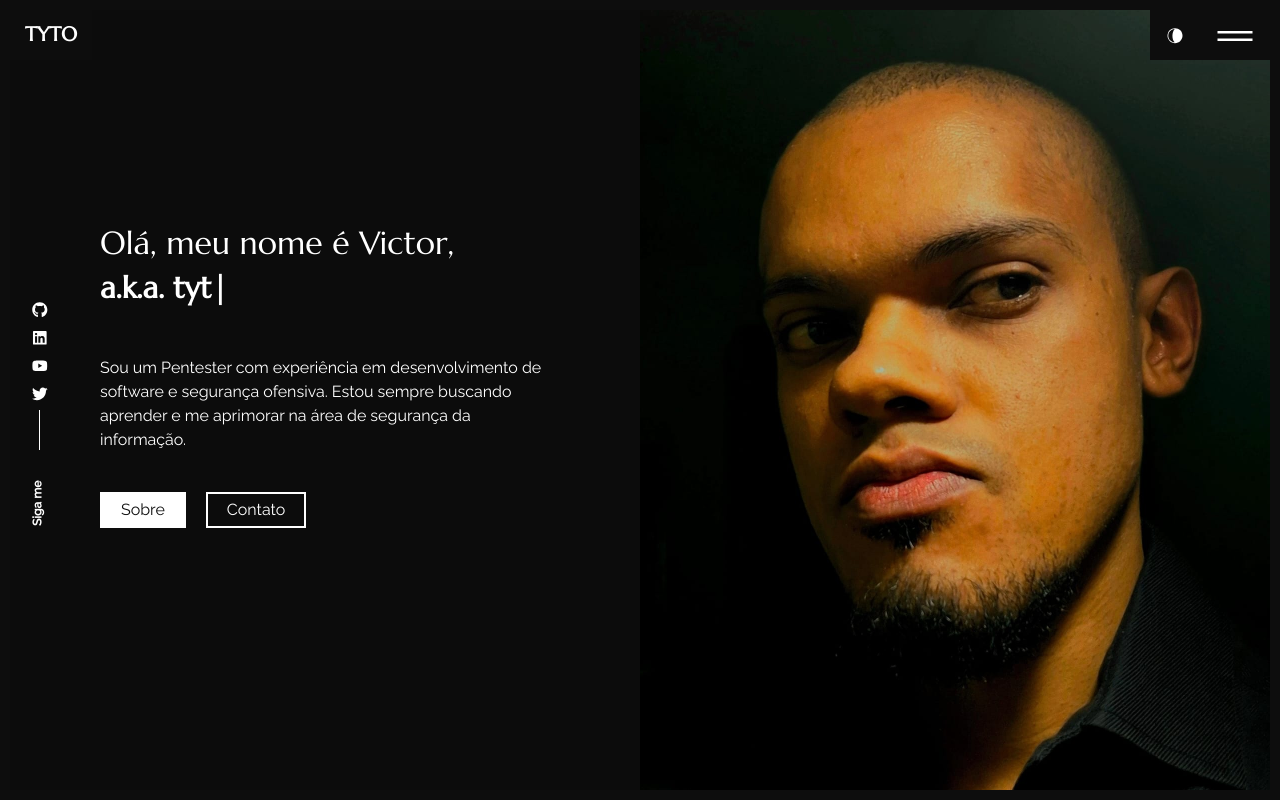
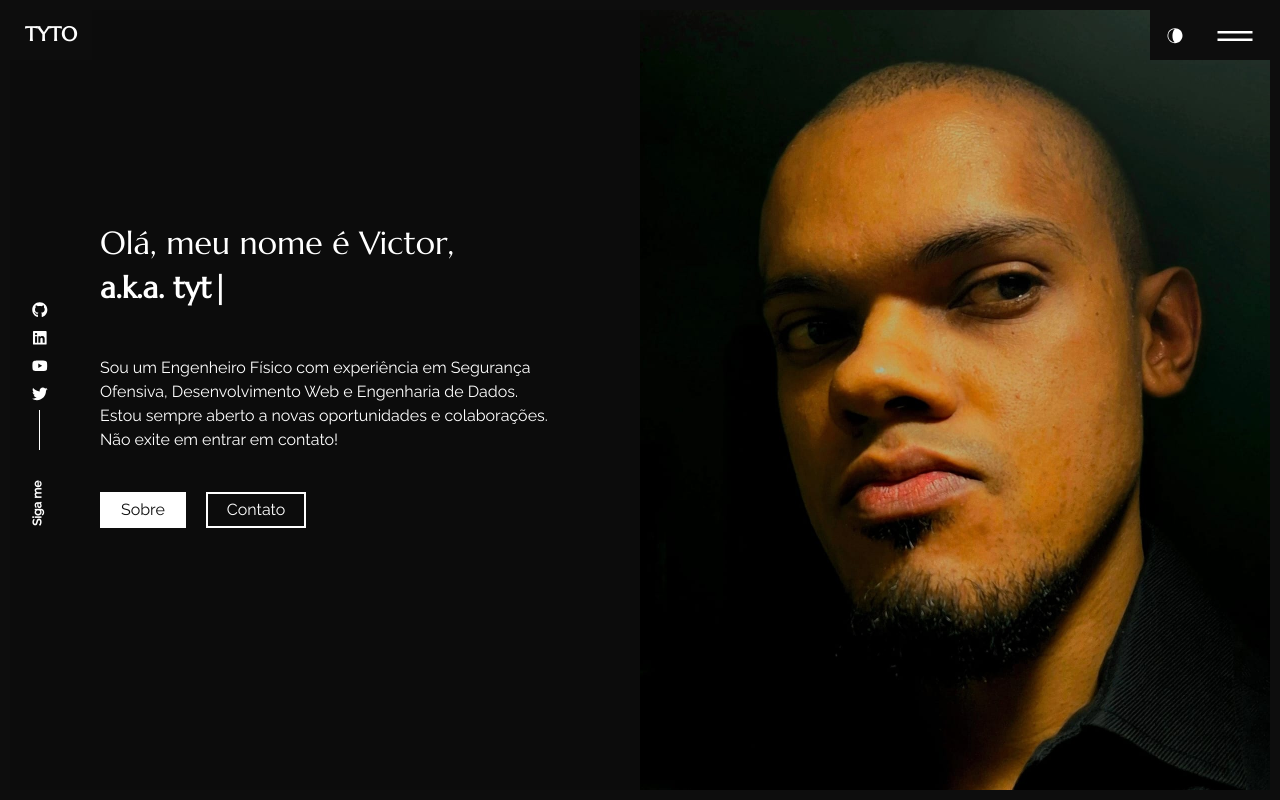
Before and after one commit to victorhfsilva/tyto-sec-portfolio, a React (Create React App) app: page / in a window 1280 px wide. Built offline with nearby package versions, Linux system fonts and the light colour scheme.

Commit message:
feat: add project on portfolio

```diff
--- a/src/content_option.js
+++ b/src/content_option.js
@@ -11,7 +11,7 @@ const introdata = {
         second: "a.k.a. tyto",
         third: "a.k.a. tyto",
     },
-    description: "Sou um Pentester com experiência em desenvolvimento de software e segurança ofensiva. Estou sempre buscando aprender e me aprimorar na área de segurança da informação.",
+    description: "Sou um Engenheiro Físico com experiência em Segurança Ofensiva, Desenvolvimento Web e Engenharia de Dados. Estou sempre aberto a novas oportunidades e colaborações. Não exite em entrar em contato!",
     your_img_url: "/images/victor.jpg",
 };
 
@@ -141,12 +141,17 @@ const languages = [
 ]
 
 
-
 const portfolio = [
     {
         img: "/images/portfolio/linkaboo.png",
         description: "Script de Enumeração Linux focado em pós-exploração, ideal para mapear sistemas e identificar potenciais vetores de ataque.",
         link1: "https://github.com/tyto-sec/linkaboo",
+        link1_text: "Github",
+    },
+        {
+        img: "/images/portfolio/nmapalooza.png",
+        description: "Este script automatiza o processo de escaneamento de uma rede em vários estágios utilizando Nmap.",
+        link1: "https://github.com/tyto-sec/nmapalooza",
         link1_text: "Github",
     }
 ];
```
Also changed, not shown: 1 other file (tests, documents, lock files or other folders).
